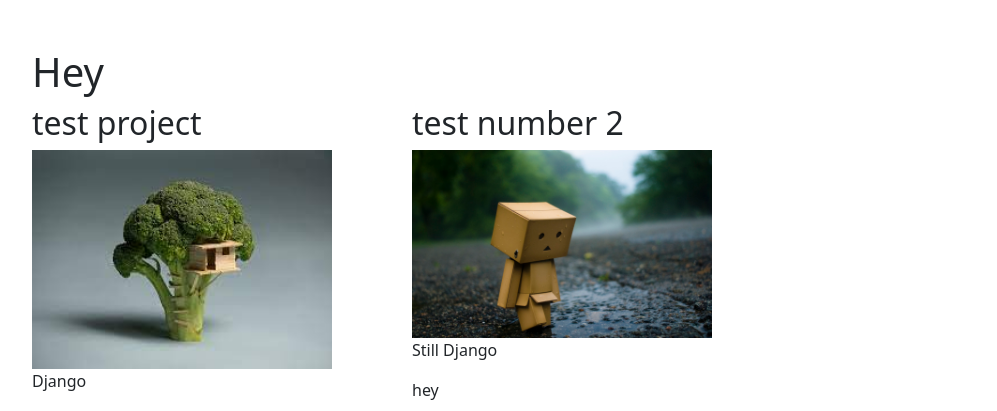
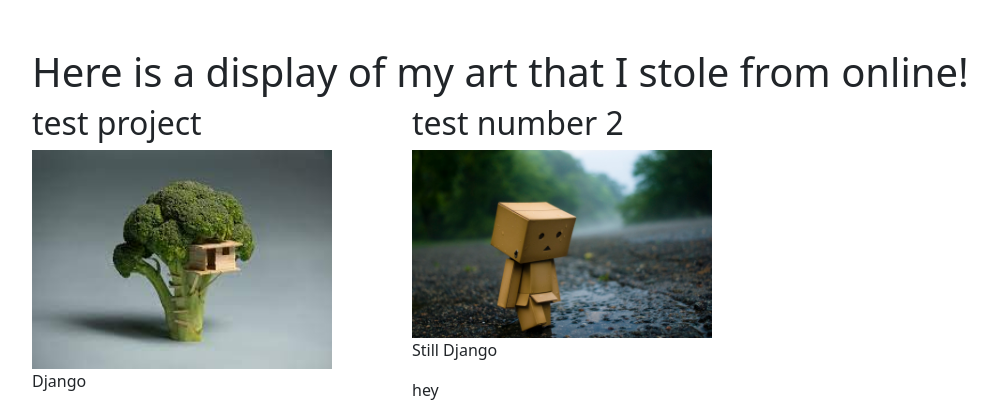
Before and after one commit to drewbeno1/django-portfolio, a Django app: template projects/templates/projects/all_projects.html in a window 1280 px wide. Shown: the top 411 px of the page, without its empty margins (50-1047 px from the left). Run offline with Django 4.2, Linux system fonts and the light colour scheme; the template is opened without the code that fills it: values that come from a table or form of the project are taken from there, others are empty; data comes from the database, SQL or seed files in the repository.

Commit message:
Made home directory active

```diff
--- a/portfolio/urls.py
+++ b/portfolio/urls.py
@@ -19,5 +19,5 @@ from django.urls import include, path
 
 urlpatterns = [
     path('admin/', admin.site.urls),
-    path('projects/', include('projects.urls') )
+    path('', include('projects.urls') )
 ]
--- a/projects/templates/projects/all_projects.html
+++ b/projects/templates/projects/all_projects.html
@@ -3,7 +3,7 @@
 <!DOCTYPE html>
 <html>
 <head>
-    <title>Hey</title>
+    <title>My Fake Art</title>
     <link href="https://cdn.jsdelivr.net/npm/bootstrap@5.3.2/dist/css/bootstrap.min.css" rel="stylesheet" integrity="sha384-T3c6CoIi6uLrA9TneNEoa7RxnatzjcDSCmG1MXxSR1GAsXEV/Dwwykc2MPK8M2HN" crossorigin="anonymous">
     <style>
         /* Custom CSS for consistent image sizing */
@@ -15,7 +15,7 @@
 </head>
 <body>
     <div class="container">
-        <h1 class="mt-5">Hey</h1>
+        <h1 class="mt-5">Here is a display of my art that I stole from online!</h1>
         <div class="row">
             {% for project in projects %}
                 <div class="col-md-4 mb-4">
```
